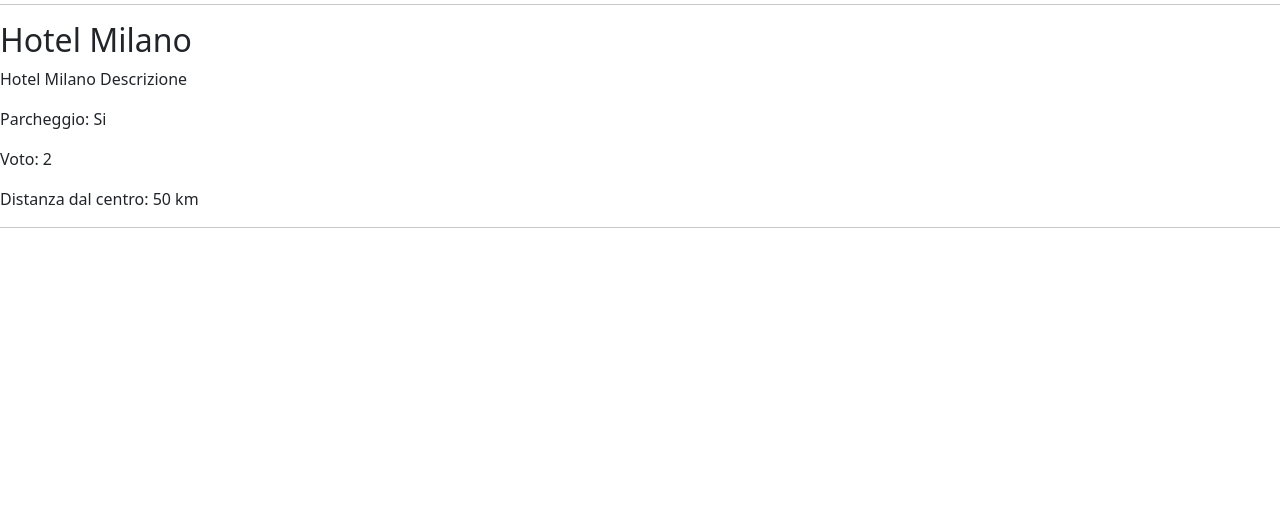
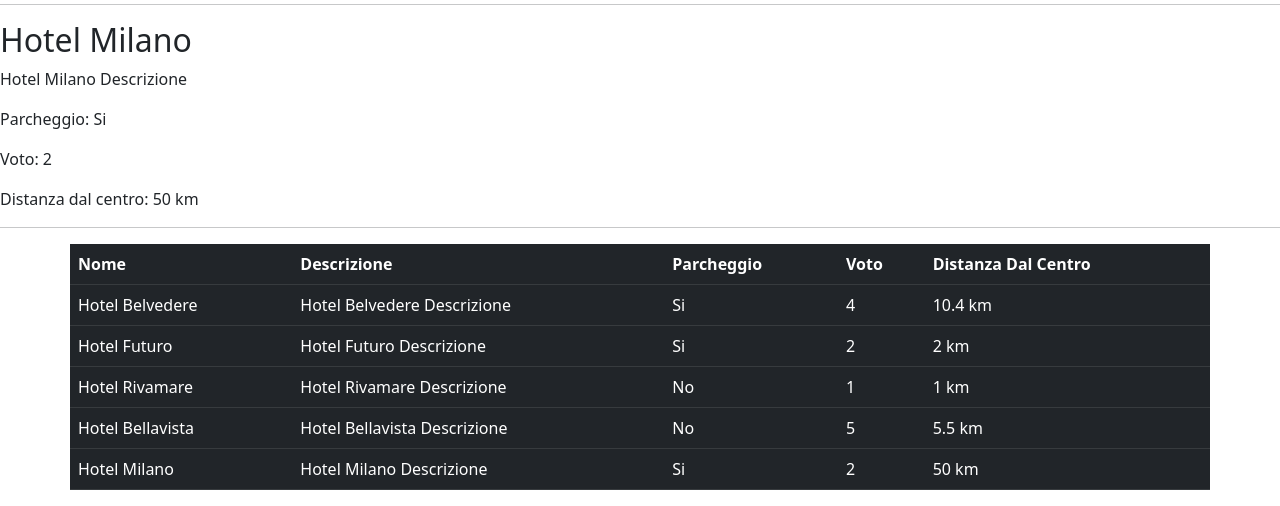
Before and after one commit to VLuca997/php-hotel, a PHP site: page / in a window 1280 px wide. Shown: the part 873-1379 px from the top of the page. Before the commit the page ends 1101 px from the top, so only its background shows below. Run offline with PHP 8.4, Linux system fonts and the light colour scheme.

Commit message:
ADD Milesone 2

```diff
--- a/index.php
+++ b/index.php
@@ -83,7 +83,28 @@
 
 
     ?>
-
+    <table class="table table-dark table-hover container">
+        <thead>
+            <tr>
+                <th>Nome</th>
+                <th>Descrizione</th>
+                <th>Parcheggio</th>
+                <th>Voto</th>
+                <th>Distanza Dal Centro</th>
+            </tr>
+        </thead>
+        <tbody>
+            <?php foreach ($hotels as $hotel){ ?>
+                <tr>
+                    <td><?= $hotel['name'] ?></td>
+                    <td><?= $hotel['description'] ?></td>
+                    <td><?= $hotel['parking'] ? 'Si' : 'No' ?></td>
+                    <td><?= $hotel['vote'] ?></td>
+                    <td><?= $hotel['distance_to_center'] ?> km</td>
+                </tr>
+            <?php } ?>
+        </tbody>
+    </table>
 
 
 
```
